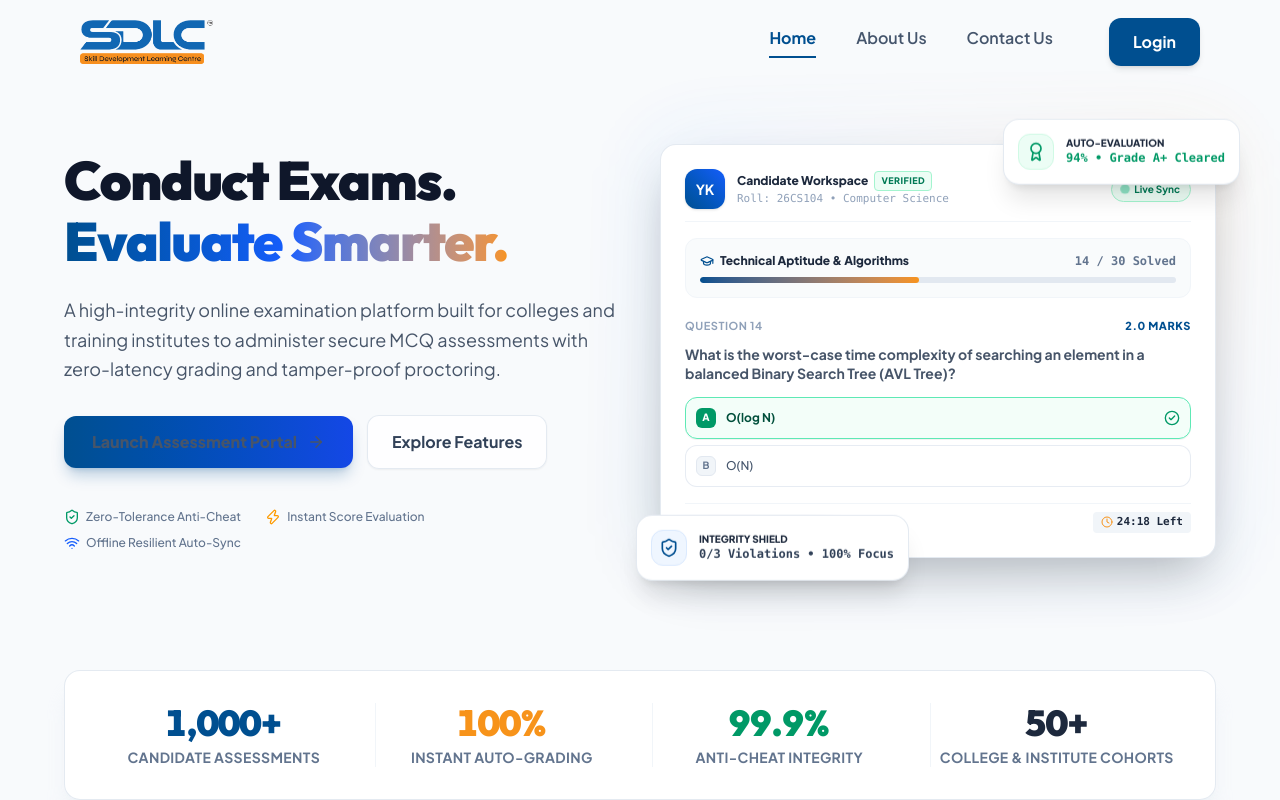
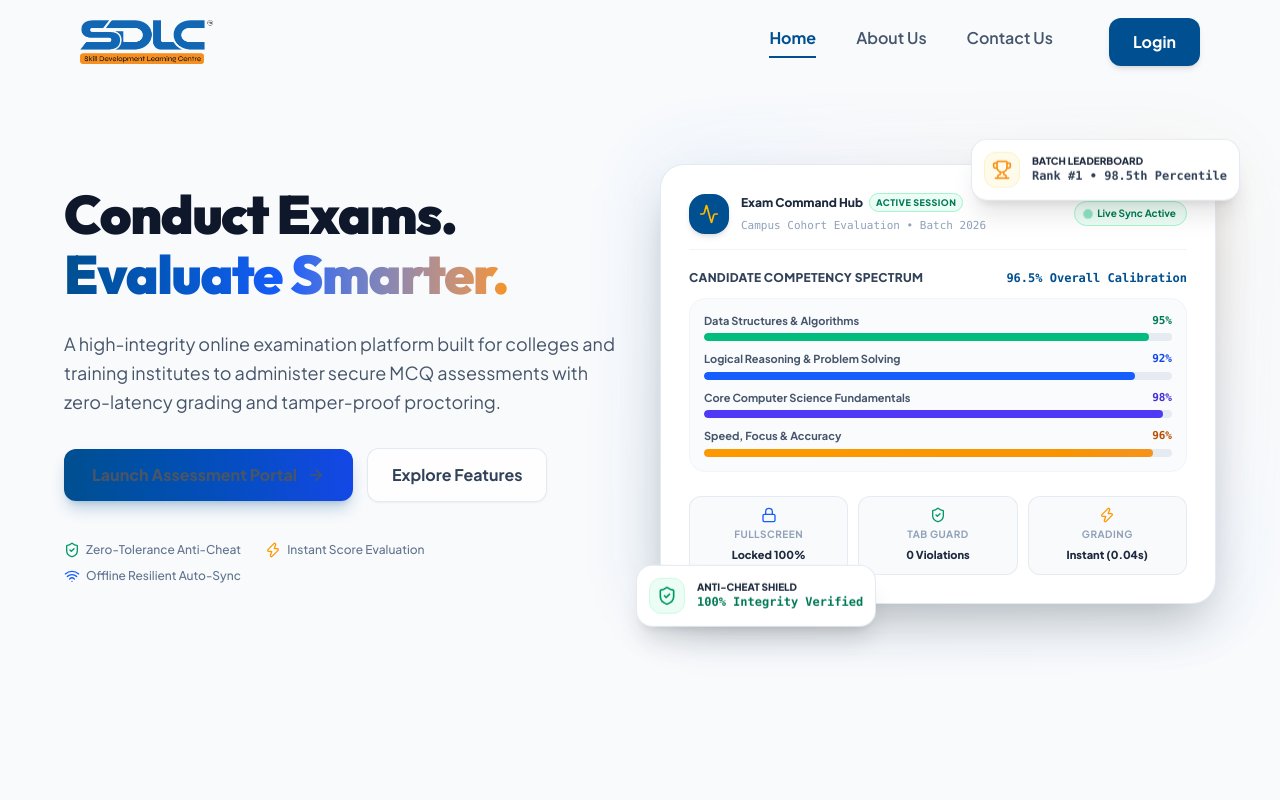
Before and after one commit to yukeshkannan/ONLINE_TEST_PLATFORM_SDLC, a React (Vite) app in the folder client/: page / in a window 1280 px wide. Shown: the top 800 px of the page. Built offline with nearby package versions, Linux system fonts and the light colour scheme; no server answers.

Commit message:
feat(ui): refine hero to full 100vh fold and replace right side visual with exam command hub

```diff
--- a/client/src/pages/LandingPage.jsx
+++ b/client/src/pages/LandingPage.jsx
@@ -22,7 +22,10 @@ import {
   GraduationCap,
   Sparkles,
   Activity,
-  CheckCircle
+  CheckCircle,
+  TrendingUp,
+  Cpu,
+  Trophy
 } from 'lucide-react';
 import { motion } from 'framer-motion';
 import toast from 'react-hot-toast';
@@ -42,7 +45,7 @@ const AnimatedCounter = ({ target, duration = 1800, prefix = '', suffix = '', de
           setHasAnimated(true);
         }
       },
-      { threshold: 0.15 }
+      { threshold: 0.2 }
     );
 
     if (ref.current) {
@@ -61,7 +64,6 @@ const AnimatedCounter = ({ target, duration = 1800, prefix = '', suffix = '', de
     const updateCounter = (currentTime) => {
       const elapsed = currentTime - startTime;
       const progress = Math.min(elapsed / duration, 1);
-      // Easing function (easeOutExpo)
       const easeOut = progress === 1 ? 1 : 1 - Math.pow(2, -10 * progress);
       const current = easeOut * end;
 
@@ -154,20 +156,20 @@ const LandingPage = ({ onEnterPortal }) => {
       <main className="relative">
 
         {/* Background Ambient Gradient Glows */}
-        <div className="absolute top-0 left-1/2 -translate-x-1/2 w-full max-w-7xl h-[640px] pointer-events-none -z-10 overflow-hidden">
-          <div className="absolute -top-40 left-1/4 w-[450px] h-[450px] bg-[#004f90]/10 rounded-full blur-3xl"></div>
-          <div className="absolute top-20 right-1/4 w-[400px] h-[400px] bg-[#F7931A]/10 rounded-full blur-3xl"></div>
+        <div className="absolute top-0 left-1/2 -translate-x-1/2 w-full max-w-7xl h-[700px] pointer-events-none -z-10 overflow-hidden">
+          <div className="absolute -top-40 left-1/4 w-[480px] h-[480px] bg-[#004f90]/10 rounded-full blur-3xl"></div>
+          <div className="absolute top-20 right-1/4 w-[420px] h-[420px] bg-[#F7931A]/10 rounded-full blur-3xl"></div>
         </div>
 
         {/* ========================================================= */}
-        {/* SECTION 1: HERO SECTION                                   */}
+        {/* SECTION 1: HERO SECTION (Full 100vh Viewport Height)       */}
         {/* ========================================================= */}
-        <section className="relative pt-28 sm:pt-36 pb-16 md:pb-24 overflow-hidden">
-          <div className="max-w-[1440px] mx-auto px-4 sm:px-6 md:px-12 lg:px-16 w-full">
+        <section className="relative min-h-[calc(100vh-80px)] flex flex-col justify-center pt-28 sm:pt-32 pb-16 lg:pb-20 overflow-hidden">
+          <div className="max-w-[1440px] mx-auto px-4 sm:px-6 md:px-12 lg:px-16 w-full my-auto">
 
             <div className="grid grid-cols-1 lg:grid-cols-12 gap-12 lg:gap-10 items-center">
 
-              {/* Left Column: Headline & Action Points (No top badge pill) */}
+              {/* Left Column: Headline & Action Points */}
               <motion.div
                 initial={{ opacity: 0, y: 24 }}
                 animate={{ opacity: 1, y: 0 }}
@@ -222,117 +224,140 @@ const LandingPage = ({ onEnterPortal }) => {
                 </div>
               </motion.div>
 
-              {/* Right Column: Professional Human-Crafted Assessment Console & Telemetry Showcase */}
+              {/* Right Column: Modern Assessment & Proctoring Command Center Suite */}
               <motion.div
                 initial={{ opacity: 0, scale: 0.96, y: 20 }}
                 animate={{ opacity: 1, scale: 1, y: 0 }}
                 transition={{ duration: 0.8, delay: 0.2, ease: [0.16, 1, 0.3, 1] }}
                 className="lg:col-span-6 relative w-full max-w-[560px] mx-auto select-none"
               >
-                {/* Ambient glow behind card */}
+                {/* Ambient glow backdrop */}
                 <div className="absolute -inset-2 bg-gradient-to-tr from-[#004f90]/15 via-blue-500/10 to-[#F7931A]/15 rounded-3xl blur-2xl opacity-80"></div>
 
-                {/* Primary Showcase Card: Real Candidate Exam Console */}
-                <div className="relative bg-white border border-slate-200/90 rounded-2xl shadow-2xl p-5 sm:p-6 space-y-4">
+                {/* Main Command Dashboard Card */}
+                <div className="relative bg-white border border-slate-200/90 rounded-3xl shadow-2xl p-6 sm:p-7 space-y-5 text-left">
 
-                  {/* Candidate Identity Header */}
-                  <div className="flex items-center justify-between pb-3 border-b border-slate-100">
+                  {/* Top Bar: Session & Institutional Telemetry */}
+                  <div className="flex items-center justify-between pb-3.5 border-b border-slate-100">
                     <div className="flex items-center space-x-3">
-                      <div className="h-10 w-10 rounded-xl bg-gradient-to-tr from-[#004f90] to-blue-600 text-white flex items-center justify-center font-bold text-sm shadow-sm uppercase">
-                        YK
+                      <div className="h-10 w-10 rounded-2xl bg-[#004f90] text-white flex items-center justify-center font-bold text-sm shadow-md">
+                        <Activity className="h-5 w-5 text-amber-400" />
                       </div>
                       <div>
                         <div className="flex items-center space-x-1.5">
-                          <span className="text-xs font-black text-slate-800">Candidate Workspace</span>
-                          <span className="px-1.5 py-0.5 rounded bg-emerald-50 text-emerald-700 text-[9px] font-black uppercase tracking-wider border border-emerald-200">
-                            Verified
+                          <span className="text-xs font-black text-slate-800">Exam Command Hub</span>
+                          <span className="px-1.5 py-0.5 rounded-full bg-emerald-50 text-emerald-700 text-[9px] font-black uppercase tracking-wider border border-emerald-200">
+                            Active Session
                           </span>
                         </div>
-                        <span className="text-[11px] text-slate-400 font-mono font-medium block">
-                          Roll: 26CS104 • Computer Science
+                        <span className="text-[11px] text-slate-400 font-mono">
+                          Campus Cohort Evaluation • Batch 2026
                         </span>
                       </div>
                     </div>
 
                     <div className="flex items-center space-x-1.5 px-2.5 py-1 rounded-full bg-emerald-50 border border-emerald-200 text-emerald-700 text-[10px] font-bold">
                       <span className="h-1.5 w-1.5 rounded-full bg-emerald-500 animate-ping"></span>
-                      <span>Live Sync</span>
+                      <span>Live Sync Active</span>
                     </div>
                   </div>
 
-                  {/* Active Assessment Info & Progress */}
-                  <div className="bg-slate-50/80 border border-slate-100 rounded-xl p-3.5 space-y-2">
-                    <div className="flex items-center justify-between text-xs font-bold text-slate-700">
-                      <span className="flex items-center gap-1.5 text-slate-800 font-extrabold">
-                        <GraduationCap className="h-3.5 w-3.5 text-[#004f90]" />
-                        Technical Aptitude & Algorithms
+                  {/* Candidate Performance & Skill Matrix */}
+                  <div className="space-y-3">
+                    <div className="flex items-center justify-between">
+                      <span className="text-xs font-black text-slate-700 uppercase tracking-wide">
+                        Candidate Competency Spectrum
                       </span>
-                      <span className="font-mono text-slate-500">14 / 30 Solved</span>
+                      <span className="text-xs font-bold text-[#004f90] font-mono">
+                        96.5% Overall Calibration
+                      </span>
                     </div>
-                    {/* Progress Bar */}
-                    <div className="w-full h-1.5 bg-slate-200 rounded-full overflow-hidden">
-                      <div className="h-full bg-gradient-to-r from-[#004f90] to-[#F7931A] w-[46%] rounded-full"></div>
+
+                    {/* 4 Skill Mastery Bars */}
+                    <div className="space-y-2.5 bg-slate-50/80 border border-slate-100 p-3.5 rounded-2xl">
+
+                      {/* Skill 1 */}
+                      <div className="space-y-1">
+                        <div className="flex justify-between text-[11px] font-bold text-slate-600">
+                          <span>Data Structures & Algorithms</span>
+                          <span className="text-emerald-700 font-mono font-black">95%</span>
+                        </div>
+                        <div className="w-full h-2 bg-slate-200/80 rounded-full overflow-hidden">
+                          <div className="h-full bg-emerald-500 w-[95%] rounded-full"></div>
+                        </div>
+                      </div>
+
+                      {/* Skill 2 */}
+                      <div className="space-y-1">
+                        <div className="flex justify-between text-[11px] font-bold text-slate-600">
+                          <span>Logical Reasoning & Problem Solving</span>
+                          <span className="text-blue-700 font-mono font-black">92%</span>
+                        </div>
+                        <div className="w-full h-2 bg-slate-200/80 rounded-full overflow-hidden">
+                          <div className="h-full bg-blue-600 w-[92%] rounded-full"></div>
+                        </div>
+                      </div>
+
+                      {/* Skill 3 */}
+                      <div className="space-y-1">
+                        <div className="flex justify-between text-[11px] font-bold text-slate-600">
+                          <span>Core Computer Science Fundamentals</span>
+                          <span className="text-indigo-700 font-mono font-black">98%</span>
+                        </div>
+                        <div className="w-full h-2 bg-slate-200/80 rounded-full overflow-hidden">
+                          <div className="h-full bg-indigo-600 w-[98%] rounded-full"></div>
+                        </div>
+                      </div>
+
+                      {/* Skill 4 */}
+                      <div className="space-y-1">
+                        <div className="flex justify-between text-[11px] font-bold text-slate-600">
+                          <span>Speed, Focus & Accuracy</span>
+                          <span className="text-amber-700 font-mono font-black">96%</span>
+                        </div>
+                        <div className="w-full h-2 bg-slate-200/80 rounded-full overflow-hidden">
+                          <div className="h-full bg-gradient-to-r from-amber-500 to-[#F7931A] w-[96%] rounded-full"></div>
+                        </div>
+                      </div>
+
                     </div>
                   </div>
 
-                  {/* Live Sample Question Presentation */}
-                  <div className="space-y-2.5 pt-1 text-left">
-                    <div className="flex items-center justify-between text-[11px] text-slate-400 font-bold uppercase tracking-wider">
-                      <span>Question 14</span>
-                      <span className="text-[#004f90] font-black">2.0 Marks</span>
+                  {/* Proctoring & Integrity Telemetry Grid */}
+                  <div className="grid grid-cols-3 gap-2.5 pt-1 text-center">
+                    <div className="bg-slate-50 border border-slate-200/80 p-2.5 rounded-xl">
+                      <Lock className="h-4 w-4 text-blue-600 mx-auto mb-1" />
+                      <span className="text-[10px] text-slate-400 font-bold uppercase tracking-wider block">Fullscreen</span>
+                      <span className="text-[11px] font-black text-slate-800">Locked 100%</span>
                     </div>
 
-                    <p className="text-xs sm:text-sm font-bold text-slate-800 leading-snug">
-                      What is the worst-case time complexity of searching an element in a balanced Binary Search Tree (AVL Tree)?
-                    </p>
+                    <div className="bg-slate-50 border border-slate-200/80 p-2.5 rounded-xl">
+                      <ShieldCheck className="h-4 w-4 text-emerald-600 mx-auto mb-1" />
+                      <span className="text-[10px] text-slate-400 font-bold uppercase tracking-wider block">Tab Guard</span>
+                      <span className="text-[11px] font-black text-slate-800">0 Violations</span>
+                    </div>
 
-                    {/* Options list */}
-                    <div className="space-y-1.5 pt-1">
-                      <div className="p-2.5 rounded-xl border border-emerald-300 bg-emerald-50/60 text-emerald-900 text-xs font-bold flex items-center justify-between shadow-2xs">
-                        <div className="flex items-center space-x-2.5">
-                          <span className="w-5 h-5 rounded-md bg-emerald-600 text-white flex items-center justify-center text-[10px] font-black">
-                            A
-                          </span>
-                          <span>O(log N)</span>
-                        </div>
-                        <CheckCircle2 className="h-4 w-4 text-emerald-600 shrink-0" />
-                      </div>
-
-                      <div className="p-2.5 rounded-xl border border-slate-200/80 bg-white text-slate-600 text-xs font-medium flex items-center space-x-2.5">
-                        <span className="w-5 h-5 rounded-md bg-slate-100 border border-slate-200 text-slate-500 flex items-center justify-center text-[10px] font-bold">
-                          B
-                        </span>
-                        <span>O(N)</span>
-                      </div>
-                    </div>
-                  </div>
-
-                  {/* Bottom Proctoring & Status Strip */}
-                  <div className="pt-2 border-t border-slate-100 flex items-center justify-between text-[11px] text-slate-500 font-medium">
-                    <div className="flex items-center space-x-1.5 text-slate-600 font-bold">
-                      <Lock className="h-3.5 w-3.5 text-[#004f90]" />
-                      <span>Fullscreen Lock: Active</span>
-                    </div>
-                    <div className="flex items-center space-x-1 font-mono font-bold text-slate-800 bg-slate-100 px-2 py-0.5 rounded">
-                      <Clock className="h-3 w-3 text-[#F7931A]" />
-                      <span>24:18 Left</span>
+                    <div className="bg-slate-50 border border-slate-200/80 p-2.5 rounded-xl">
+                      <Zap className="h-4 w-4 text-amber-500 mx-auto mb-1" />
+                      <span className="text-[10px] text-slate-400 font-bold uppercase tracking-wider block">Grading</span>
+                      <span className="text-[11px] font-black text-slate-800">Instant (0.04s)</span>
                     </div>
                   </div>
 
                 </div>
 
-                {/* Floating Micro-Card 1: Real-Time Scorecard Preview (Top Right) */}
+                {/* Floating Micro-Card 1: Live Batch Leaderboard (Top Right) */}
                 <motion.div
                   animate={{ y: [0, -6, 0] }}
                   transition={{ duration: 4.5, repeat: Infinity, ease: "easeInOut" }}
-                  className="absolute -top-5 -right-3 sm:-right-6 bg-white border border-slate-200/90 shadow-xl rounded-2xl p-3.5 flex items-center space-x-3 backdrop-blur-md"
+                  className="absolute -top-5 -right-3 sm:-right-6 bg-white border border-slate-200/90 shadow-xl rounded-2xl p-3 flex items-center space-x-3 backdrop-blur-md"
                 >
-                  <div className="h-9 w-9 rounded-xl bg-emerald-50 border border-emerald-100 text-emerald-600 flex items-center justify-center font-black">
-                    <Award className="h-5 w-5" />
+                  <div className="h-9 w-9 rounded-xl bg-amber-50 border border-amber-100 text-amber-600 flex items-center justify-center font-black">
+                    <Trophy className="h-5 w-5 text-[#F7931A]" />
                   </div>
                   <div className="text-left">
-                    <span className="text-[10px] font-black text-slate-800 uppercase leading-none block">Auto-Evaluation</span>
-                    <span className="text-xs font-black text-emerald-600 font-mono mt-0.5 block">94% • Grade A+ Cleared</span>
+                    <span className="text-[10px] font-black text-slate-800 uppercase leading-none block">Batch Leaderboard</span>
+                    <span className="text-xs font-black text-slate-700 font-mono mt-0.5 block">Rank #1 • 98.5th Percentile</span>
                   </div>
                 </motion.div>
 
@@ -340,14 +365,14 @@ const LandingPage = ({ onEnterPortal }) => {
                 <motion.div
                   animate={{ y: [0, 6, 0] }}
                   transition={{ duration: 5, repeat: Infinity, ease: "easeInOut" }}
-                  className="absolute -bottom-5 -left-3 sm:-left-6 bg-white border border-slate-200/90 shadow-xl rounded-2xl p-3.5 flex items-center space-x-3 backdrop-blur-md"
+                  className="absolute -bottom-5 -left-3 sm:-left-6 bg-white border border-slate-200/90 shadow-xl rounded-2xl p-3 flex items-center space-x-3 backdrop-blur-md"
                 >
-                  <div className="h-9 w-9 rounded-xl bg-blue-50 border border-blue-100 text-[#004f90] flex items-center justify-center font-black">
+                  <div className="h-9 w-9 rounded-xl bg-emerald-50 border border-emerald-100 text-emerald-600 flex items-center justify-center font-black">
                     <ShieldCheck className="h-5 w-5" />
                   </div>
                   <div className="text-left">
-                    <span className="text-[10px] font-black text-slate-800 uppercase leading-none block">Integrity Shield</span>
-                    <span className="text-xs font-black text-slate-700 font-mono mt-0.5 block">0/3 Violations • 100% Focus</span>
+                    <span className="text-[10px] font-black text-slate-800 uppercase leading-none block">Anti-Cheat Shield</span>
+                    <span className="text-xs font-black text-emerald-700 font-mono mt-0.5 block">100% Integrity Verified</span>
                   </div>
                 </motion.div>
 
@@ -359,11 +384,11 @@ const LandingPage = ({ onEnterPortal }) => {
         </section>
 
         {/* ========================================================= */}
-        {/* SECTION 2: FLOATING STATS BAR WITH ANIMATED COUNTER       */}
+        {/* SECTION 2: FLOATING STATS BAR (Appears on Scroll)         */}
         {/* ========================================================= */}
-        <section className="py-4 relative z-20">
+        <section className="py-16 md:py-20 relative z-20">
           <div className="max-w-[1440px] mx-auto px-4 sm:px-6 md:px-12 lg:px-16">
-            <div className="bg-white/95 border border-slate-200/90 rounded-2xl p-6 sm:p-8 shadow-xl shadow-slate-200/40 backdrop-blur-xl grid grid-cols-2 md:grid-cols-4 gap-6 text-center">
+            <div className="bg-white/95 border border-slate-200/90 rounded-3xl p-7 sm:p-10 shadow-xl shadow-slate-200/40 backdrop-blur-xl grid grid-cols-2 md:grid-cols-4 gap-6 text-center">
 
               <div className="space-y-1">
                 <div className="font-poppins text-2xl sm:text-3xl lg:text-4xl font-black text-[#004f90]">
```
